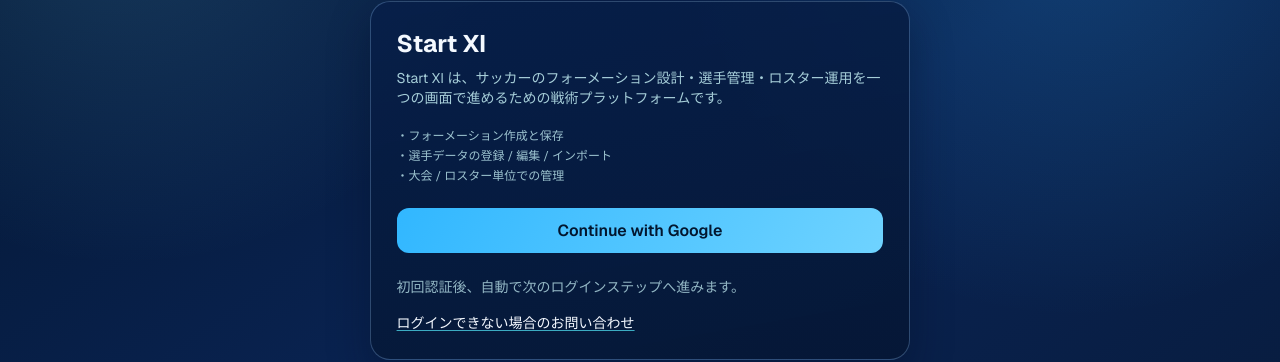
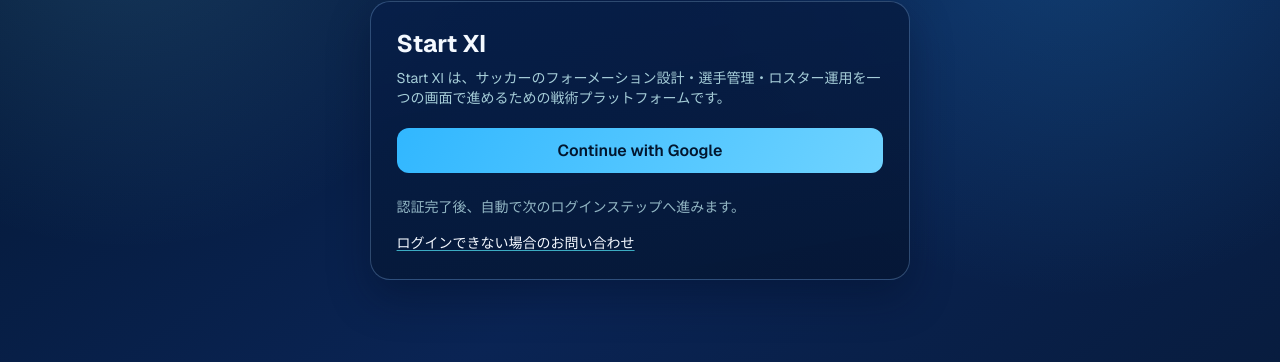
Before and after one commit to Kento-T-JP/my-phd-site, a Next.js app: page / in a window 1280 px wide. Shown: the part 197-559 px from the top of the page. Built offline with nearby package versions, Linux system fonts and the light colour scheme; no server answers; the database is empty.

Commit message:
Refine top-page messaging and update README status

```diff
--- a/src/components/GoogleLoginPanel.tsx
+++ b/src/components/GoogleLoginPanel.tsx
@@ -14,11 +14,6 @@ export default function GoogleLoginPanel() {
         <p className="mb-5 text-sm text-cyan-100/80">
           Start XI は、サッカーのフォーメーション設計・選手管理・ロスター運用を一つの画面で進めるための戦術プラットフォームです。
         </p>
-        <ul className="mb-6 space-y-1 text-xs text-cyan-100/75">
-          <li>・フォーメーション作成と保存</li>
-          <li>・選手データの登録 / 編集 / インポート</li>
-          <li>・大会 / ロスター単位での管理</li>
-        </ul>
         <button
           type="button"
           className="primary-btn w-full"
@@ -30,7 +25,7 @@ export default function GoogleLoginPanel() {
           Continue with Google
         </button>
         <div className="mt-6 text-sm text-cyan-100/70">
-          初回認証後、自動で次のログインステップへ進みます。
+          認証完了後、自動で次のログインステップへ進みます。
         </div>
         <div className="mt-4 text-sm">
           <Link href="/contact" className="underline decoration-cyan-300/70 underline-offset-2 text-cyan-100/80">
```
Also changed, not shown: 1 other file (tests, documents, lock files or other folders).
